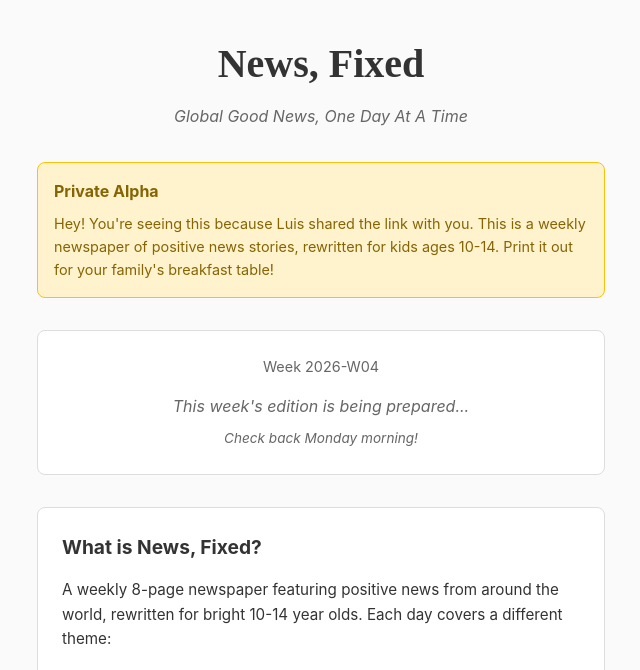
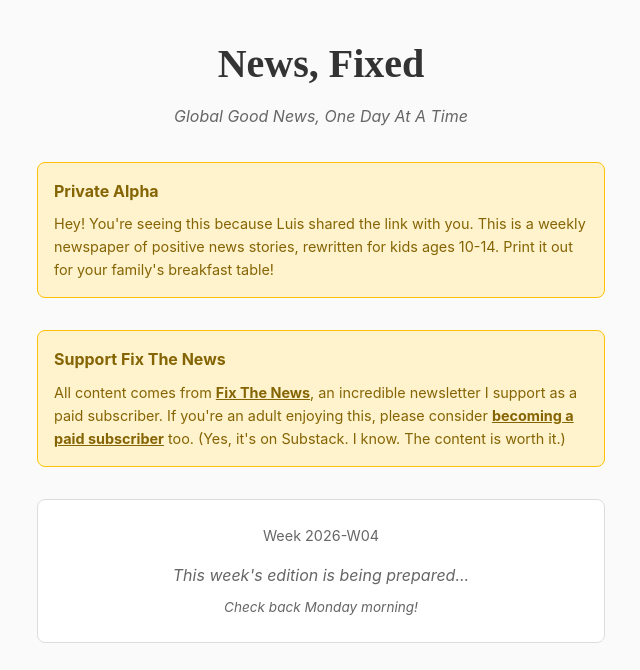
Before and after one commit to tieguy/News-Fixed, a Flask app: page / in a window 1280 px wide. Shown: the top 670 px of the page, without its empty margins (319-959 px from the left). Run offline with Flask 3, Linux system fonts and the light colour scheme.

Commit message:
Add FTN support callout on landing page
Second yellow box encouraging adults to become paid FTN subscribers.

Co-Authored-By: Claude Opus 4.5 <noreply@anthropic.com>

```diff
--- a/code/templates/landing.html
+++ b/code/templates/landing.html
@@ -151,6 +151,17 @@
         </p>
     </div>
 
+    <div class="alpha-notice">
+        <h2>Support Fix The News</h2>
+        <p>
+            All content comes from <a href="https://fixthe.news" target="_blank" style="color: #856404; font-weight: bold;">Fix The News</a>,
+            an incredible newsletter I support as a paid subscriber.
+            If you're an adult enjoying this, please consider
+            <a href="https://fixthe.news/subscribe" target="_blank" style="color: #856404; font-weight: bold;">becoming a paid subscriber</a> too.
+            (Yes, it's on Substack. I know. The content is worth it.)
+        </p>
+    </div>
+
     <div class="download-section">
         <p class="week-label">Week {{ week }}</p>
         {% if has_pdf %}
```
